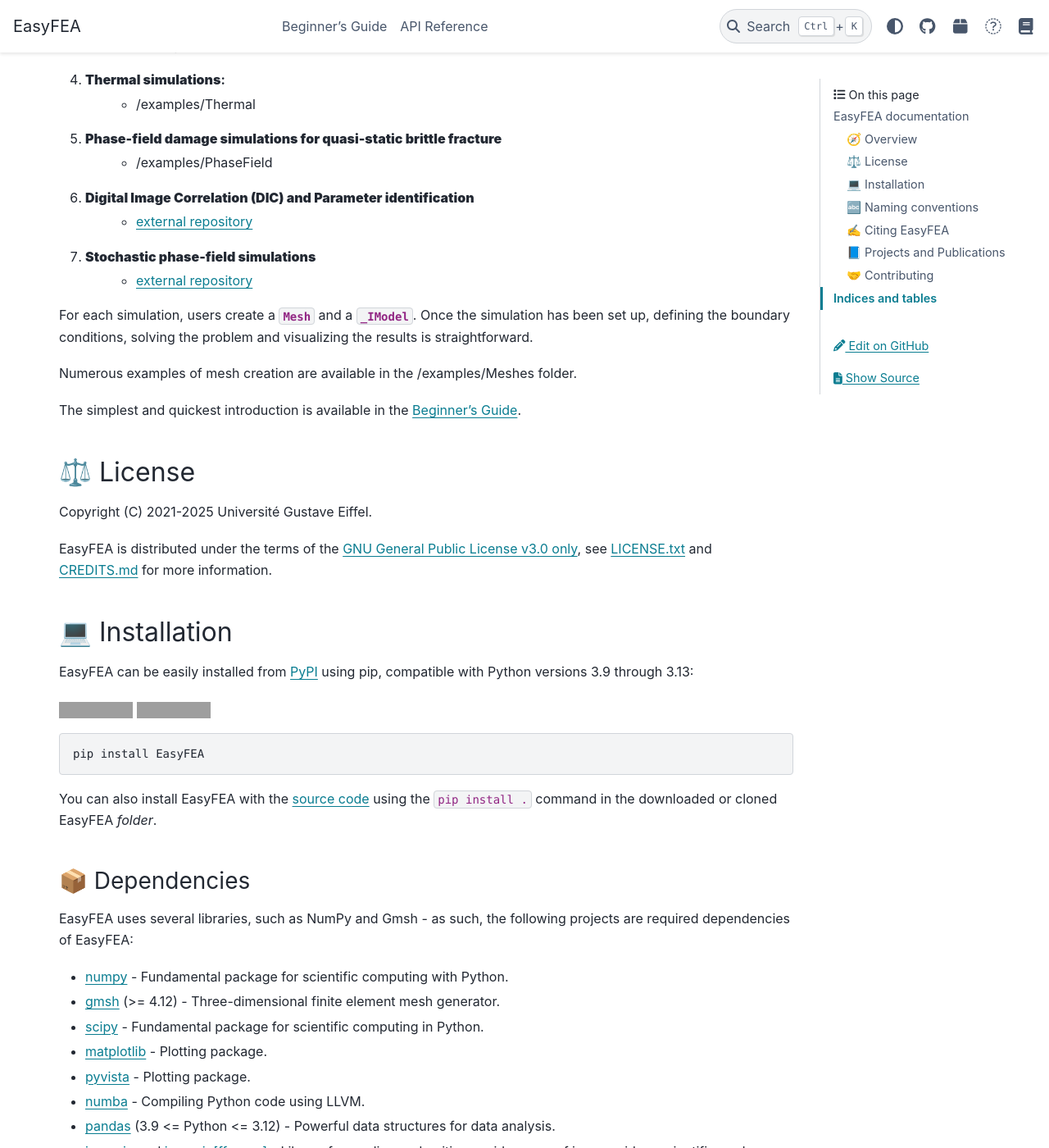
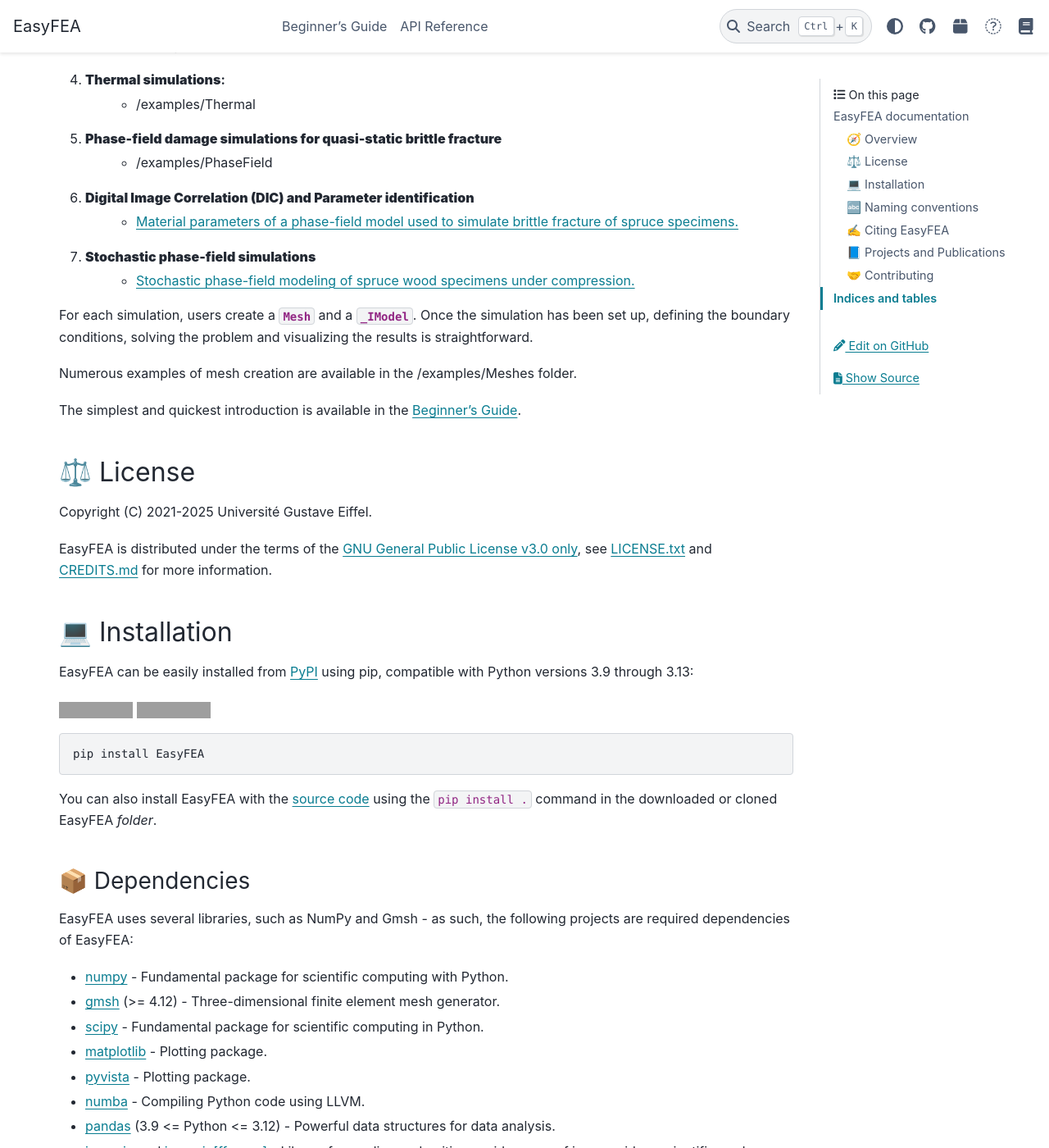
Before and after one commit to matnoel/EasyFEA, a Sphinx documentation site: the page built from docs/index.rst, in a window 1280 px wide and 1400 px high, scrolled down 1085 px. Shown: the whole window at 82% size. Built offline with Sphinx 7.4.7 and the PyData theme 0.15.4, drawn with Linux system fonts in a browser that asks for light colours; pages that are not in the unit, such as notebooks, are missing from menus; some of the changed text lies outside the part shown; grey boxes are pictures that could not be loaded.

Commit message:
Update docs/links.rst

```diff
--- a/docs/easyfea/fem.rst
+++ b/docs/easyfea/fem.rst
@@ -30,7 +30,7 @@
 - :py:meth:`~EasyFEA.fem.Mesher.Mesh_Revolve`: Generates a mesh by revolving a 2D shape around an axis.
 - :py:meth:`~EasyFEA.fem.Mesher.Mesh_Import_part`: Imports a cad (e.g. .stp) part to create a mesh.
 - :py:meth:`~EasyFEA.fem.Mesher.Mesh_Import_mesh`: Imports an existing gmsh mesh. EasyFEA is also linked to meshio and can be used threw the
-.. - :py:meth:`~EasyFEA.utilities.MeshIO._Meshio_to_EasyFEA`: Imports any kind of mesh using `meshio <https://pypi.org/project/meshio/>`_.
+- :py:meth:`~EasyFEA.utilities.MeshIO._Meshio_to_EasyFEA`: Imports any kind of mesh using `meshio <https://pypi.org/project/meshio/>`_.
 
 Several examples are available in :doc:`Meshes <../examples/Meshes/index>`.
 
--- a/docs/index.rst
+++ b/docs/index.rst
@@ -24,9 +24,9 @@
 5. **Phase-field damage simulations for quasi-static brittle fracture**
     - :doc:`/examples/PhaseField <examples/PhaseField/index>`
 6. **Digital Image Correlation (DIC) and Parameter identification**
-    - `external repository <https://archive.softwareheritage.org/browse/origin/directory/?origin_url=https://gitlab.univ-eiffel.fr/collaboration-msme-fcba/spruce-params>`_
+    - `Material parameters of a phase-field model used to simulate brittle fracture of spruce specimens. <SpruceParams_>`_
 7. **Stochastic phase-field simulations**
-    - `external repository <https://archive.softwareheritage.org/browse/origin/directory/?origin_url=https://gitlab.univ-eiffel.fr/collaboration-msme-fcba/spruce-stochastic>`_
+    - `Stochastic phase-field modeling of spruce wood specimens under compression. <SpruceStochastic_>`_
 
 For each simulation, users create a :py:class:`~EasyFEA.fem.Mesh` and a :py:class:`~EasyFEA.materials._IModel`. Once the simulation has been set up, defining the boundary conditions, solving the problem and visualizing the results is straightforward.
 
@@ -71,7 +71,7 @@
 + `numba <https://pypi.org/project/numba/>`_ - Compiling Python code using LLVM.
 + `pandas <https://pypi.org/project/pandas/>`_ (3.9 <= Python <= 3.12) - Powerful data structures for data analysis.
 + `imageio <https://pypi.org/project/imageio/>`_ and `imageio[ffmpeg] <https://pypi.org/project/imageio-ffmpeg/>`_ - Library for reading and writing a wide range of image, video, scientific, and volumetric data formats.
-+ `meshio <https://github.com/matnoel/meshio/tree/medit_higher_order_elements> - I/O for many mesh formats.
++ `meshio <https://github.com/matnoel/meshio/tree/medit_higher_order_elements>`_ - I/O for many mesh formats.
 
 🧪 Optional Dependencies
 ^^^^^^^^^^^^^^^^^^^^^^^^
@@ -134,8 +134,8 @@
 🧪 Research Projects
 ^^^^^^^^^^^^^^^^^^^^
 
-- `Material parameters of a phase field model used to simulate brittle fracture of spruce specimens. <https://archive.softwareheritage.org/browse/origin/directory/?origin_url=https://gitlab.univ-eiffel.fr/collaboration-msme-fcba/spruce-params>`_
-- `Stochastic phase-field modeling of spruce wood specimens under compression. <https://archive.softwareheritage.org/browse/origin/directory/?origin_url=https://gitlab.univ-eiffel.fr/collaboration-msme-fcba/spruce-stochastic>`_
+- `Material parameters of a phase-field model used to simulate brittle fracture of spruce specimens. <SpruceParams_>`_
+- `Stochastic phase-field modeling of spruce wood specimens under compression. <SpruceStochastic_>`_
 
 🤝 Contributing
 ---------------
--- a/docs/links.rst
+++ b/docs/links.rst
@@ -6,3 +6,8 @@
 .. _GNU: https://spdx.org/licenses/GPL-3.0-only.html
 .. _LICENSE: https://github.com/matnoel/EasyFEA/blob/main/LICENSE.txt
 .. _CREDITS: https://github.com/matnoel/EasyFEA/blob/main/CREDITS.md
+
+.. Projects
+
+.. _SpruceParams: https://gitlab.univ-eiffel.fr/collaboration-msme-fcba/spruce-params
+.. _SpruceStochastic: https://gitlab.univ-eiffel.fr/collaboration-msme-fcba/spruce-stochastic
```
